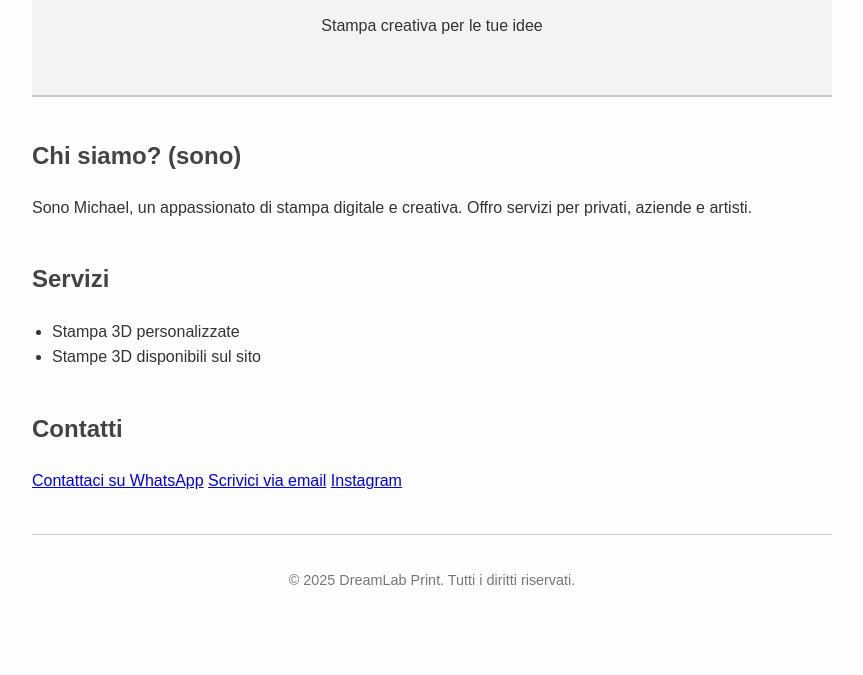
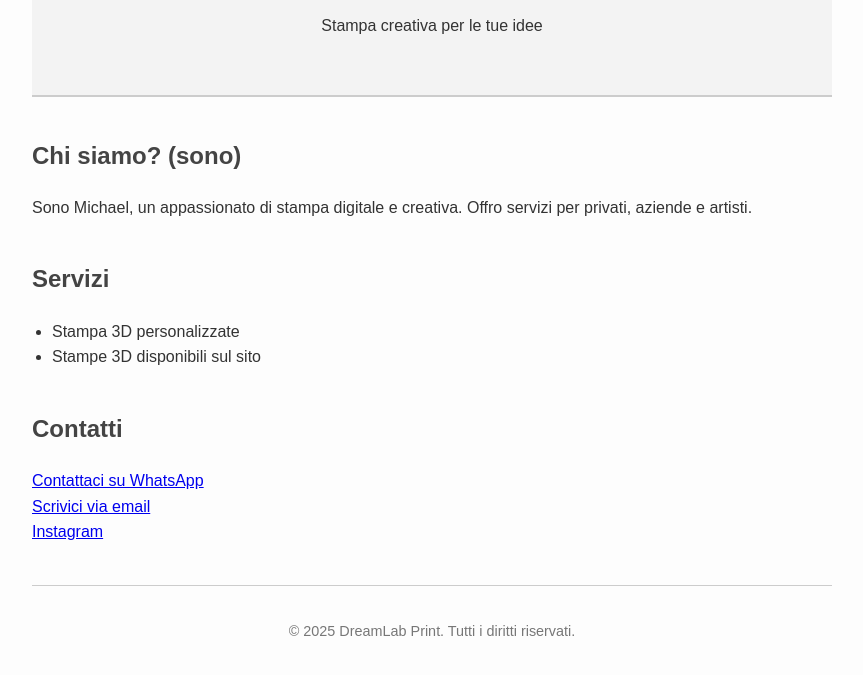
Before and after one commit to Drezzed2/dreamlabprint, a plain HTML site: page index.html in a window 1280 px wide. Shown: the part 127-802 px from the top of the page, without its empty margins (208-1071 px from the left). Drawn offline with Linux system fonts and the light colour scheme.

Commit message:
Update index.html

```diff
--- a/index.html
+++ b/index.html
@@ -28,8 +28,8 @@
 
     <section>
       <h2>Contatti</h2>
-      <a href="https://wa.me/393518595025">Contattaci su WhatsApp</a>
-      <a href="mailto:info@dreamlabprint.it">Scrivici via email</a>
+      <a href="https://wa.me/393518595025">Contattaci su WhatsApp</a><br>
+      <a href="mailto:info@dreamlabprint.it">Scrivici via email</a><br>
       <a href="https://instagram.com/dreamlabprint" target="_blank">Instagram</a>
     </section>
   </main>
```
